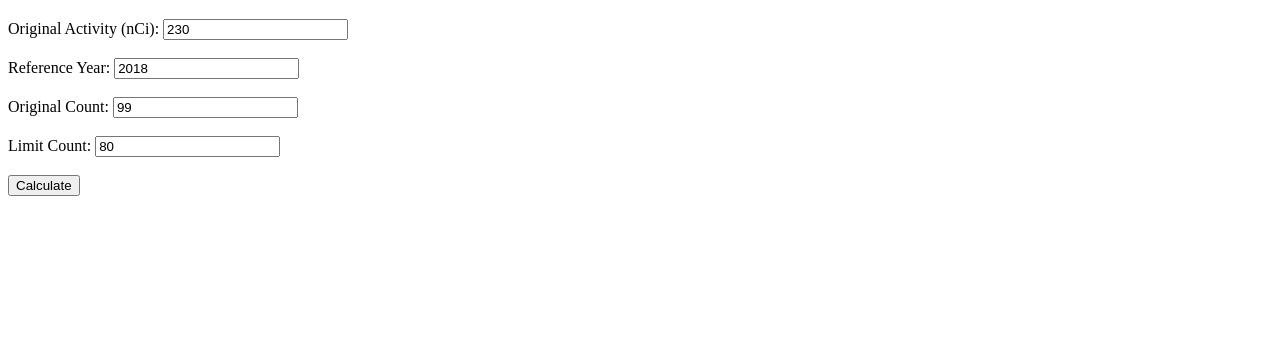
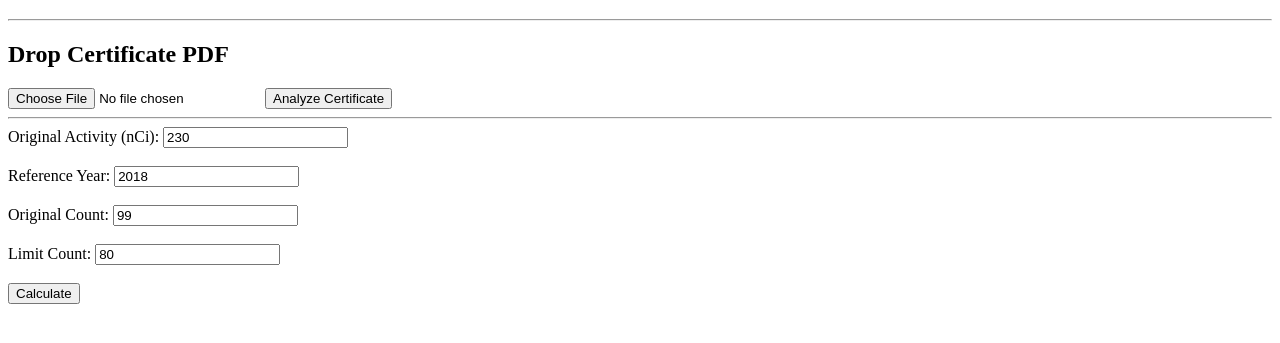
Before and after one commit to zmddmz/cs137-life-calculator, a plain HTML site: page index.html in a window 1280 px wide. Shown: the part 61-404 px from the top of the page. Drawn offline with Linux system fonts and the light colour scheme.

Commit message:
Add PDF upload feature for certificate analysis
Added functionality to upload and analyze a PDF certificate.

```diff
--- a/index.html
+++ b/index.html
@@ -6,6 +6,18 @@
 <body>
 
 <h1>Cs137 Source Calculator</h1>
+
+  <hr>
+
+<h2>Drop Certificate PDF</h2>
+
+<input type="file" id="pdfFile">
+
+<button onclick="analyzePDF()">
+Analyze Certificate
+</button>
+
+<hr>
 
 Original Activity (nCi):
 <input id="activity" value="230"><br><br>
```
